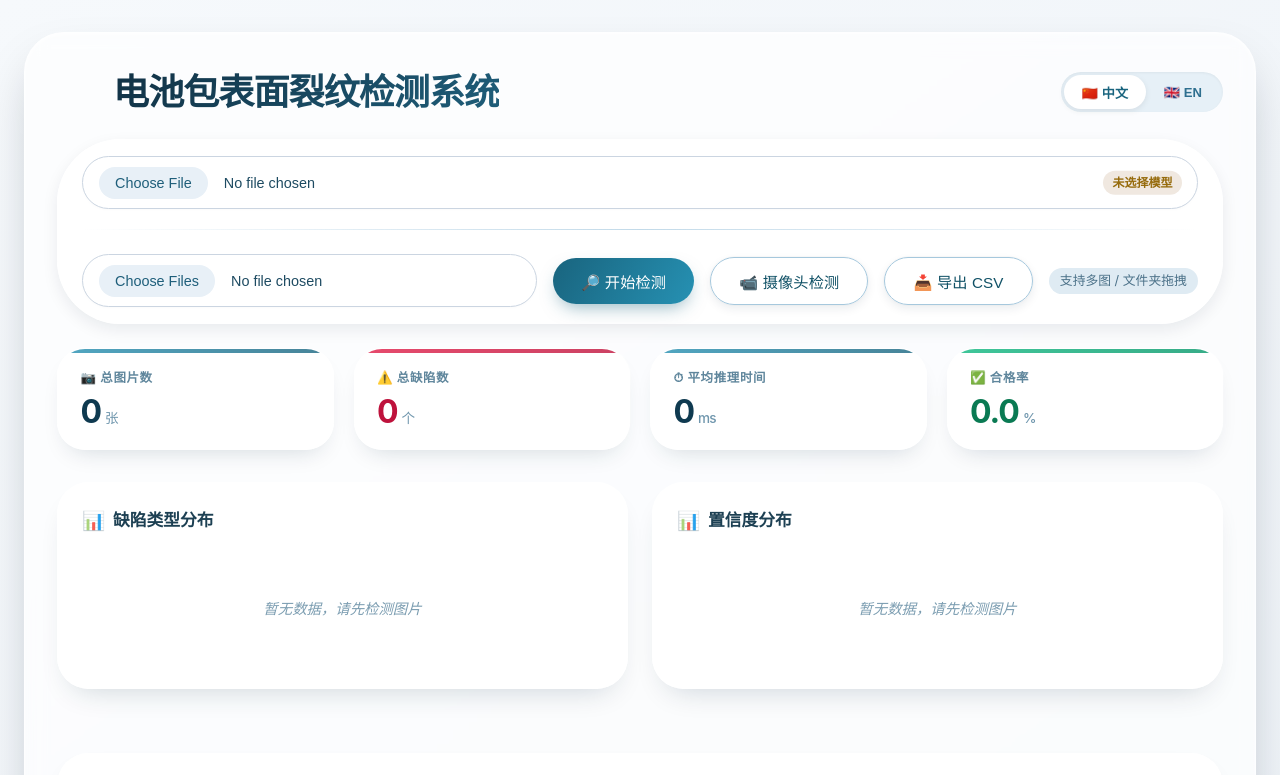
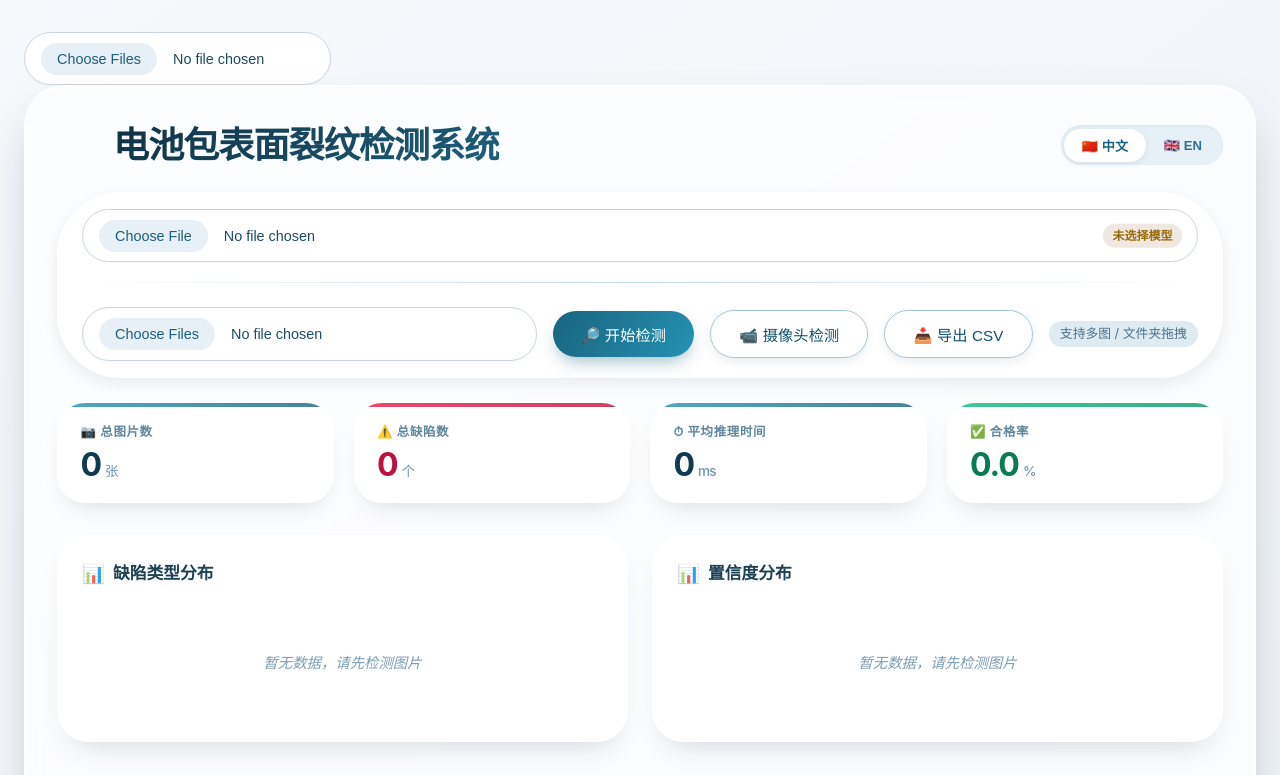
Before and after one commit to mingyun0415/mingyun0415.github.io, a plain HTML site: page index.html in a window 1280 px wide. Shown: the top 775 px of the page. Drawn offline with Linux system fonts and the light colour scheme.

Commit message:
Update index.html

```diff
--- a/index.html
+++ b/index.html
@@ -1,5 +1,6 @@
 <!DOCTYPE html>
 <html lang="zh">
+<input type="file" id="fileInput" multiple accept="image/*">
 <head>
   <meta charset="UTF-8">
   <meta name="viewport" content="width=device-width, initial-scale=1.0">
```
